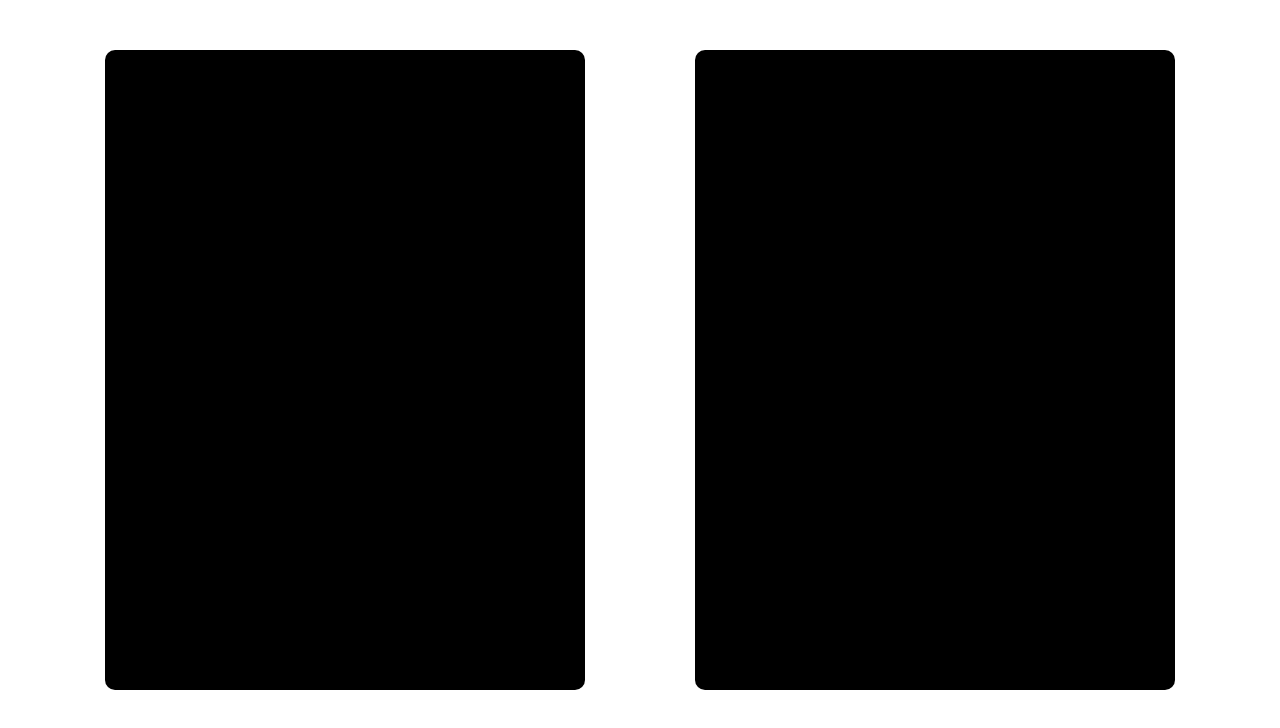
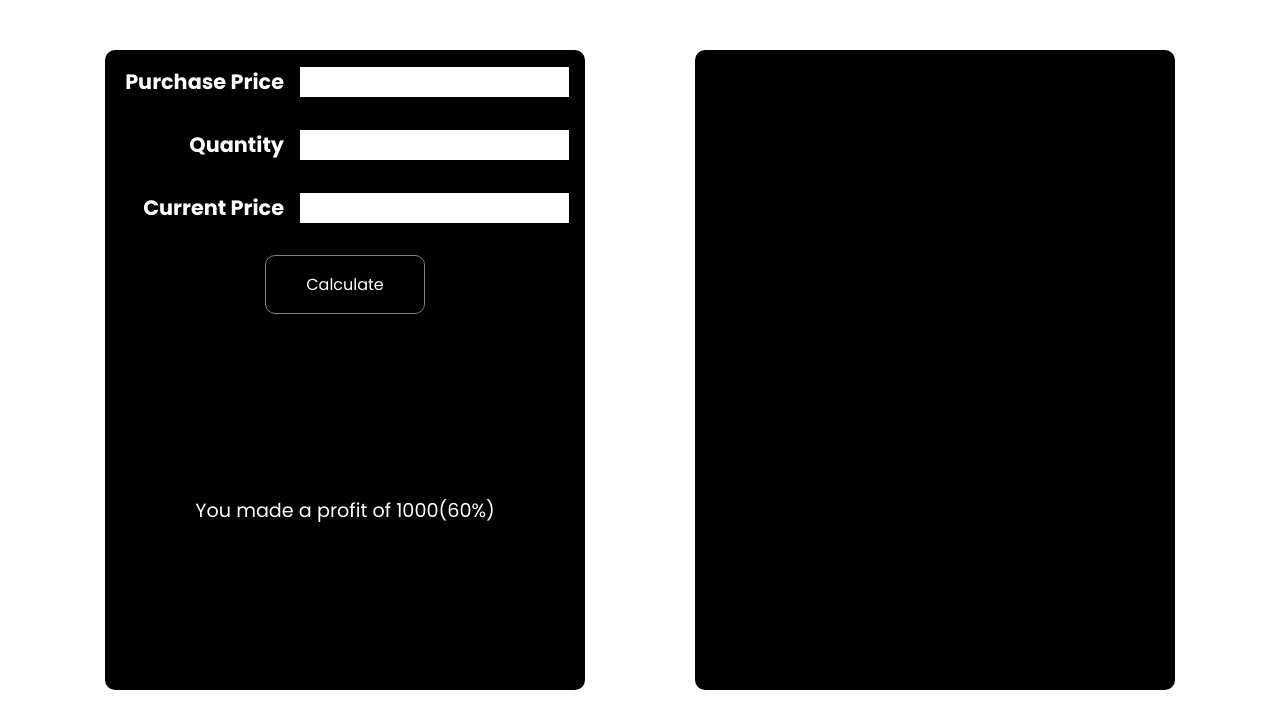
Before and after one commit to ParthParolekar/Profit-Loss-Stocks, a plain HTML site: page index.html in a window 1280 px wide. Drawn offline with Linux system fonts and the light colour scheme.

Commit message:
page layout and design done

```diff
--- a/index.html
+++ b/index.html
@@ -4,12 +4,62 @@
     <meta charset="UTF-8" />
     <meta http-equiv="X-UA-Compatible" content="IE=edge" />
     <meta name="viewport" content="width=device-width, initial-scale=1.0" />
+    <link rel="preconnect" href="https://fonts.gstatic.com" />
+    <link
+      href="https://fonts.googleapis.com/css2?family=Poppins:wght@200;300;400;500;700;900&display=swap"
+      rel="stylesheet"
+    />
     <link rel="stylesheet" href="style.css" />
     <title>Profit and Loss</title>
   </head>
   <body>
     <main>
-      <div class="container calculation-container"></div>
+      <div class="container calculation-container">
+        <div class="flex-column">
+          <form name="" class="form margin">
+            <label>
+              <h4 class="input-type">Purchase Price</h4>
+              <input
+                class="input"
+                id="purchase-price"
+                type="number"
+                place="Enter Purchase Price"
+                required
+              />
+            </label>
+          </form>
+
+          <form name="" class="form margin">
+            <label>
+              <h4 class="input-type">Quantity</h4>
+              <input
+                class="input"
+                id="quantity"
+                type="number"
+                place="Enter Quantity"
+                required
+              />
+            </label>
+          </form>
+
+          <form name="" class="form margin">
+            <label>
+              <h4 class="input-type">Current Price</h4>
+              <input
+                class="input"
+                id="current-price"
+                type="number"
+                place="Enter Current Price"
+                required
+              />
+            </label>
+          </form>
+
+          <button id="calculate">Calculate</button>
+        </div>
+
+        <div class="result">You made a profit of 1000(60%)</div>
+      </div>
       <div class="container gif-container">
         <!-- <img src="https://i.redd.it/d6wqu7h9yvv21.gif" alt="" /> -->
         <!-- <img
@@ -18,5 +68,7 @@
         /> -->
       </div>
     </main>
+
+    <script src="./app.js"></script>
   </body>
 </html>
--- a/style.css
+++ b/style.css
@@ -6,6 +6,7 @@
 body {
   --primary: white;
   --seconday: black;
+  font-family: "Poppins";
 }
 
 main {
@@ -22,9 +23,85 @@ img {
   border-radius: 10px;
 }
 
+.margin {
+  margin: 1rem;
+}
+
+.margin-top-bottom {
+  margin: 1rem 0;
+}
+
+.margin-left-right {
+  margin: 0 1rem;
+}
+
 .container {
   background: var(--seconday);
   border-radius: 10px;
   height: 80vh;
   width: 60vh;
+  display: flex;
+  flex-direction: column;
+  /* align-items: center; */
 }
+
+.calc .flex {
+  display: flex;
+  justify-content: space-around;
+  align-items: center;
+}
+
+.flex-column {
+  display: flex;
+  flex-direction: column;
+  align-items: flex-end;
+}
+
+.input {
+  color: var(--seconday);
+  padding: 5px;
+  font-family: inherit;
+  font-weight: 500;
+  border: none;
+}
+
+label {
+  display: flex;
+  justify-content: space-between;
+  align-items: center;
+}
+
+.input-type {
+  color: var(--primary);
+  font-size: 1.3rem;
+  margin-right: 1rem;
+}
+
+#calculate {
+  max-width: 30vh;
+  width: 20vh;
+  padding: 1rem 0.5rem;
+  margin: 1rem auto;
+  font-family: inherit;
+  font-size: 1rem;
+  background: var(--seconday);
+  color: var(--primary);
+  border: 1px solid gray;
+  border-radius: 10px;
+  cursor: pointer;
+  transition: 0.25s all ease;
+}
+
+#calculate:hover {
+  color: var(--seconday);
+  background: var(--primary);
+  font-size: 1.15rem;
+  transition: 0.25s all ease;
+}
+
+.result {
+  color: white;
+  margin: auto 2rem;
+  text-align: center;
+  font-size: 1.2rem;
+}
```
